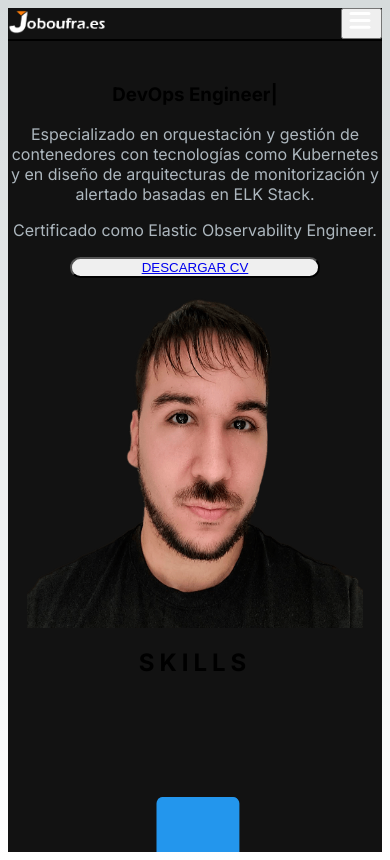
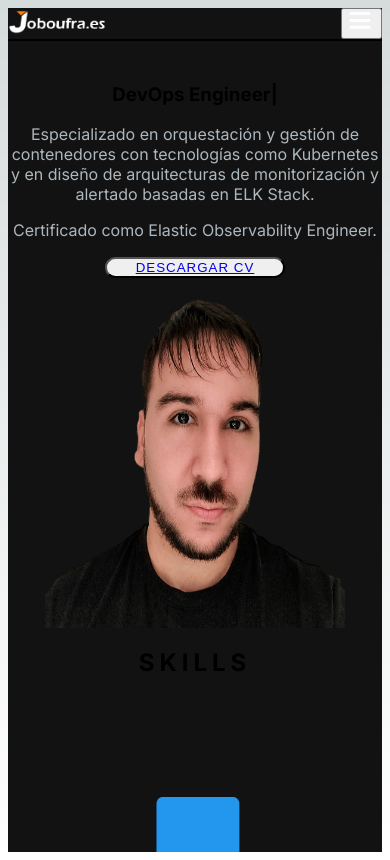
Before and after one commit to Joboufra/joboufra-portfolio, a Next.js app: page / in a window 390 px wide. Built offline with nearby package versions, Linux system fonts and the light colour scheme.

Commit message:
fix responsive behaviour

```diff
--- a/src/app/components/HeroSection.jsx
+++ b/src/app/components/HeroSection.jsx
@@ -6,15 +6,15 @@ import Image from 'next/image';
 
 const HeroSection = () => {
   const variants = {
-    hover: { scale: 1.2, transition: { duration: 0.2 } },
-    notHover: { scale: 1.1, transition: { duration: 0.2 } },
+    hover: { scale: 1.1, transition: { duration: 0.2 } },
+    notHover: { scale: 1.0, transition: { duration: 0.2 } },
   };
 
   return (
     <section>
       <div className='grid grid-cols-1 sm:grid-cols-12 md:mt-20'>
         <div className='col-span-8 place-self-center text-center sm:text-left'>
-          <h1 className='text-white mb-4 text-4xl sm:text-5xl lg:text-6xl font-extrabold'>
+          <h1 className='text-white text-4xl sm:text-5xl lg:text-6xl font-extrabold'>
             <span
               className='text-transparent bg-clip-text bg-gradient-to-r from-primary-500 to-secondary-500 '>
                 Jose Boullosa{" "}
@@ -31,7 +31,6 @@ const HeroSection = () => {
               />
           </h1>
 
-
           <div className='col-span-8 mt-10 lg:mt-10 mb-4'>
             <p className='text-[#ADB7BE] text-base sm:text-lg lg:text-xl mb-6 '>
               Especializado en orquestación y gestión de contenedores con tecnologías como Kubernetes y en diseño de arquitecturas de monitorización y alertado basadas en ELK Stack.
@@ -40,25 +39,25 @@ const HeroSection = () => {
               Certificado como Elastic Observability Engineer.
             </p>
             <motion.button
-              className='relative px-0.5 py-0.5 w-2/3 h-14 rounded-full sm:w-fit mr-4 text-white font-bold'
+              className='relative mt-5 w-[180px] h-14 sm:w-[250px] text-white font-bold rounded-full bg-gradient-to-br from-primary-600 to-secondary-600'
               initial="notHover"
               whileHover="hover"
+              variants={variants}
             >
-              <motion.span
-                className='absolute inset-0 rounded-full bg-gradient-to-br from-primary-600 to-secondary-600'
-                variants={variants}>
-              </motion.span>
-              <span className='relative px-5 py-3 sm:w-fit block rounded-full'>
-              <a href="/docs/CV-Jose-Boullosa-2023.pdf" download>DESCARGAR CV</a>
-              </span>
+              <a
+                className='uppercase tracking-[1px]'
+                href="/docs/CV-Jose-Boullosa-2023.pdf"
+                download
+              >Descargar CV</a>
+
             </motion.button>
           </div>
         </div>
 
         <div
-          className='col-span-4 flex justify-center items-center relative mt-10 sm:mt-0'
+          className='col-span-4 flex justify-center items-center relative mt-5 sm:mt-0 scale-100 m:scale-50'
         >
-          <div className="absolute max-w-[330px] w-[220px] h-[240px] bg-slate-600 rounded-2xl sm:w-[330px] sm:h-[320px]">
+          <div className="absolute flex justify-center items-center max-w-[300px] w-[150px]  h-[170px] bg-slate-600 rounded-2xl sm:w-[330px] sm:h-[320px]">
           </div>
 
           <Image
@@ -66,7 +65,7 @@ const HeroSection = () => {
             alt={`Jose-Boullosa`}
             width={350}
             height={350}
-            className="z-10 max-w-[90%] sm:max-w-none"
+            className="z-10 max-w-[80%] sm:max-w-none"
           />
         </div>
       </div>
--- a/src/app/page.js
+++ b/src/app/page.js
@@ -15,7 +15,7 @@ export default function Home() {
       <section className='container mx-auto px-12 py-16' id="inicio">
         <HeroSection />
       </section>
-      <section className='mt-14'>
+      <section className='mt-8'>
         <SkillsSection />
       </section>
 
```
